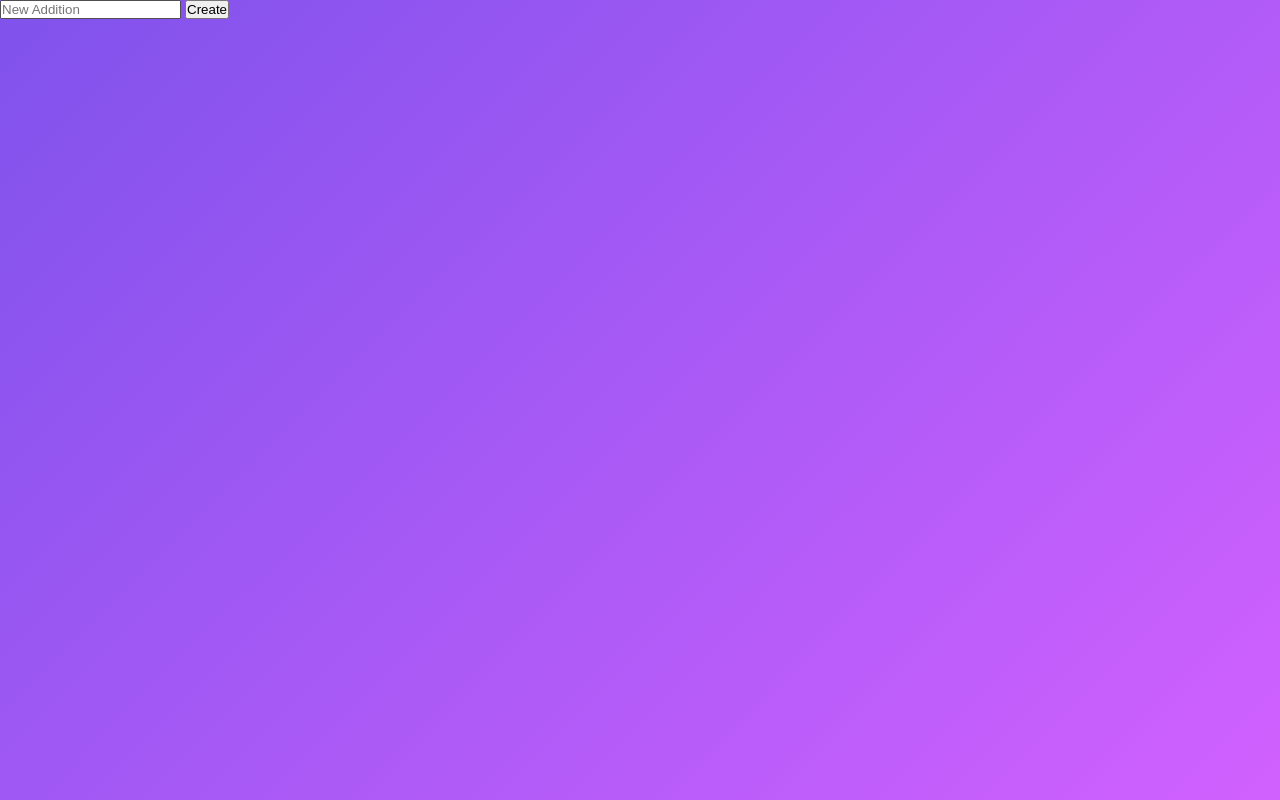
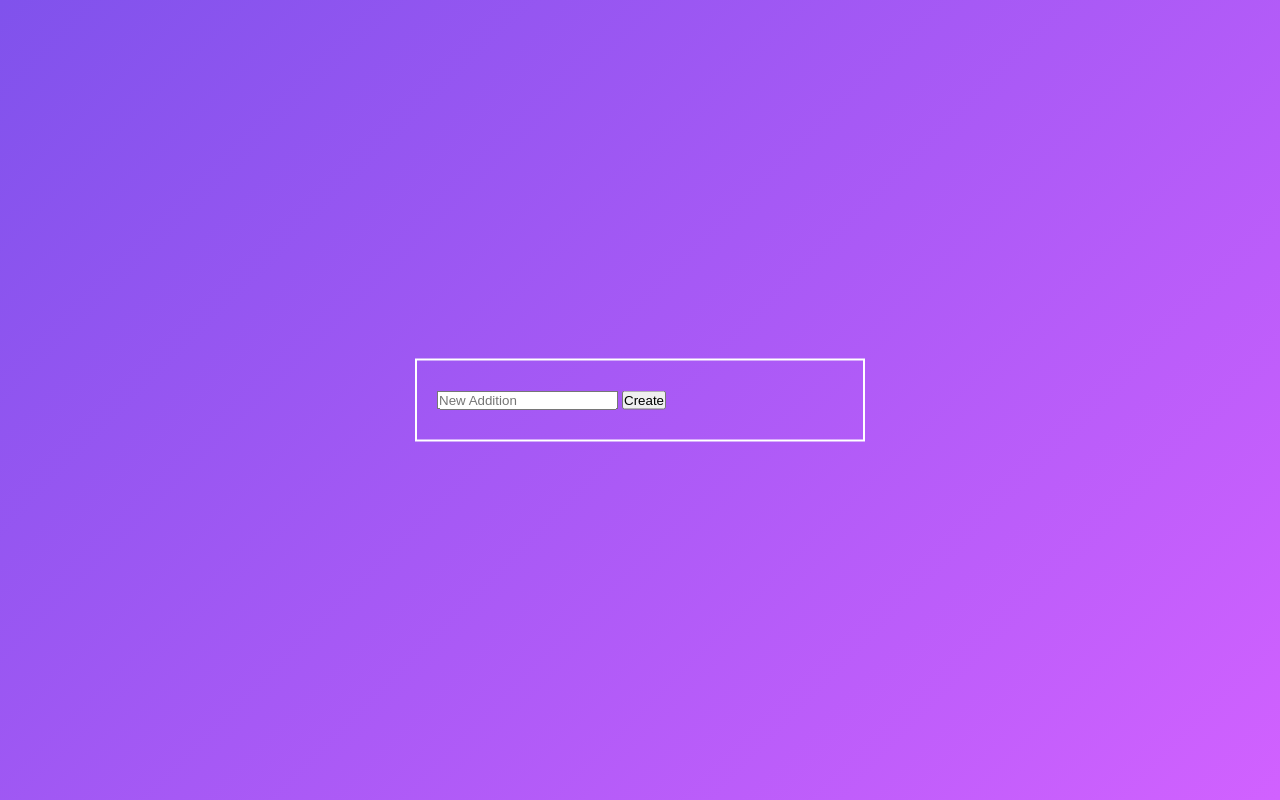
Before and after one commit to Nicole-devs/To-Do-List, a plain HTML site: page index.html in a window 1280 px wide. Drawn offline with Linux system fonts and the light colour scheme.

Commit message:
.container styling

```diff
--- a/style.css
+++ b/style.css
@@ -15,3 +15,14 @@ body{
         #d161ff
     );
 }
+
+.container{
+    border: 2px solid white;
+    width: 40px;
+    min-width: 450px;
+    position: absolute;
+    transform: translate(-50%, -50%);
+    top: 50%;
+    left: 50%;
+    padding: 30px 20px;
+}
```
